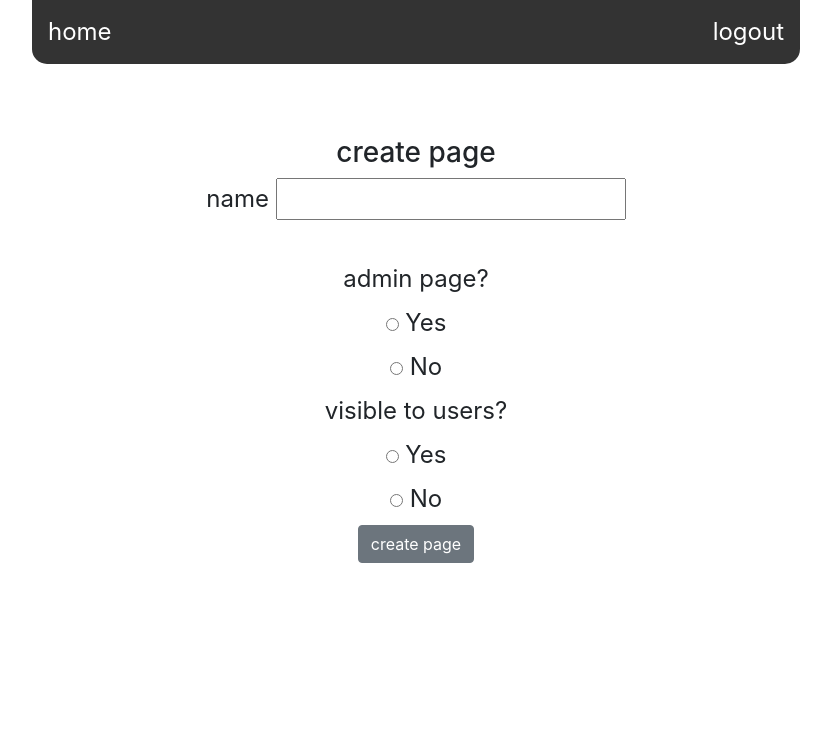
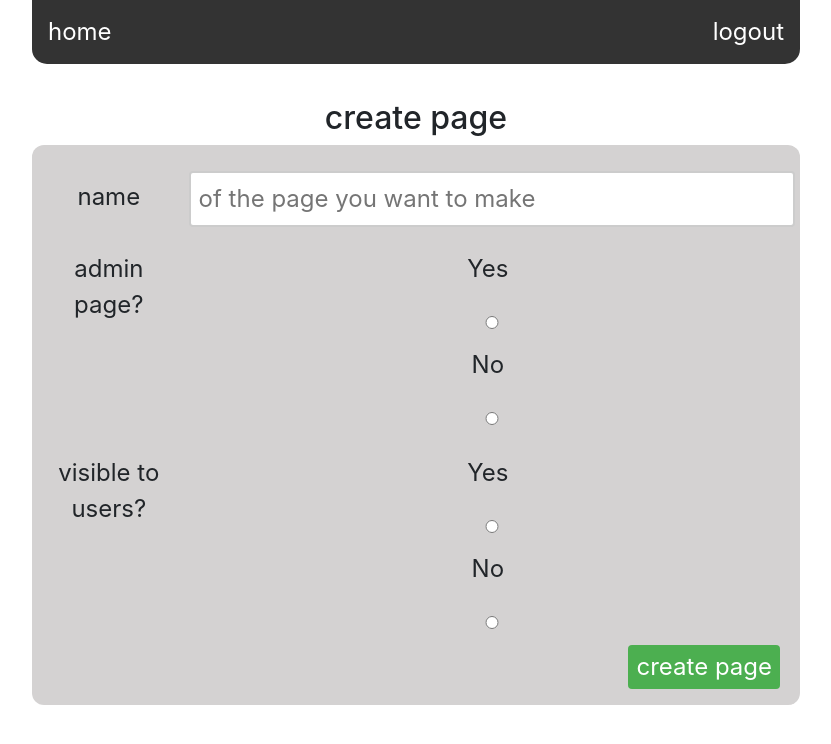
Before and after one commit to Acnologia-RG/FDVR, a PHP site: page /admin/showCreatePage in a window 1280 px wide. Shown: the top 744 px of the page, without its empty margins (224-1055 px from the left). Run offline with PHP 8.4, Linux system fonts and the light colour scheme; the visitor is signed in with stand-in values (Sample User, id 1); data that the repository does not hold is empty.

Commit message:
content page now shows the requested content
fixed the spacing of my code a bit
removed all <br> and just used CSS to get that little bit of space everywhere

worked a lot on CSS to make the forms look better
still need to fix the create page radio boxes

```diff
--- a/model/adminModel.php
+++ b/model/adminModel.php
@@ -3,7 +3,8 @@ function getParagraph($id)
 {
 	// gets all the paragraph data from the database
 	$db = openDatabaseConnection();
-	$sql = "SELECT * FROM `paragraphs` WHERE `ID` = :id";
+	$sql = "SELECT * FROM `paragraphs`
+	WHERE `ID` = :id";
 
 	$query = $db->prepare($sql);
 	$query->execute();
@@ -17,7 +18,8 @@ function getParagraph($id)
 function createNewPage()
 {
 	// puts the new page data into the database
-	$sql = "INSERT INTO `pages`(`name`, `admin`, `visible`) VALUES (:name, :admin, :visible)";
+	$sql = "INSERT INTO `pages`(`name`, `admin`, `visible`)
+	VALUES (:name, :admin, :visible)";
 
 	$query = $db->prepare($sql);
 	$query->execute(array(
@@ -30,7 +32,22 @@ function createNewPage()
 	return TRUE;
 	exit();
 }
-function createNewParagraph()
+function createNewParagraph($page_id, $title, $content, $order_index, $paragraph_visible)
 {
+	// puts the new paragraph data into the database
+	$sql = "INSERT INTO `paragraphs`(`page_id`, `title`, `content`, `order_index`, `paragraph_visible`)
+	VALUES (:page_id, :title, :content, :order_index, :paragraph_visible)";
 
+	$query = $db->prepare($sql);
+	$query->execute(array(
+		":page_id" => $page_id,
+		":title" => $title,
+		":content" => $content,
+		":order_index" => $order_index,
+		":paragraph_visible" => $paragraph_visible
+	));
+	$db = null;
+
+	return TRUE;
+	exit();
 }
--- a/model/fdvrModel.php
+++ b/model/fdvrModel.php
@@ -24,7 +24,8 @@ function registerModel($name, $password, $confirm_password)
 	}
 
 	$db = openDatabaseConnection();
-	$sql = "SELECT * FROM `users` where `name` =:name LIMIT 1";
+	$sql = "SELECT * FROM `users`
+	WHERE `name` =:name LIMIT 1";
 
 	$query = $db->prepare($sql);
 	$query->execute(array(
@@ -38,7 +39,8 @@ function registerModel($name, $password, $confirm_password)
 		exit();
 	}
 	// puts your username and password into the database
-	$sql = "INSERT INTO `users`(`name`, `password`) VALUES (:name, sha1(:password))";
+	$sql = "INSERT INTO `users`(`name`, `password`)
+	VALUES (:name, sha1(:password))";
 
 	$query = $db->prepare($sql);
 	$query->execute(array(
@@ -61,7 +63,8 @@ function loginModel($name, $password)
 
 	// grabs the data from the user of the given username if there is one
 	$db = openDatabaseConnection();
-	$sql = "SELECT * FROM `users` WHERE `name` = :name LIMIT 1";
+	$sql = "SELECT * FROM `users`
+	WHERE `name` = :name LIMIT 1";
 
 	$query = $db->prepare($sql);
 	$query->execute(array(
@@ -94,7 +97,8 @@ function getContent($id)
 	$db = openDatabaseConnection();
 	$sql = "SELECT * FROM `pages`
 	left JOIN `paragraphs` ON `pages`.`ID` = `paragraphs`.`page_id`
-	WHERE `pages`.`ID` = :id";
+	WHERE `pages`.`ID` = :id
+	ORDER BY `paragraphs`.`order_index`";
 
 	$query = $db->prepare($sql);
 	$query->execute(array(
--- a/public/css/style.css
+++ b/public/css/style.css
@@ -1,10 +1,10 @@
-body {
+body{
 	margin : 0 auto;
 	width : 60%;
 	font-size: x-large;
 	text-align: center;
 }
-ul {
+ul{
 	list-style-type: none;
 	margin: 0;
 	padding: 0;
@@ -12,21 +12,69 @@ ul {
 	background-color: #333;
 	border-radius: 0 0 15px 15px;
 }
-li {
+li{
 	float: left;
 }
-li a {
+li a{
 	display: block;
 	color: white;
 	text-align: center;
 	padding: 14px 16px;
 	text-decoration: none;
 }
-li a:hover {
+li a:hover{
 	background-color: #111;
 	text-decoration: none;
 	color: #6967ff;
 }
 nav>ul>li:last-child {
-    float: right
+	float: right
 }
+nav{
+	margin-bottom: 35px;
+}
+section{
+	margin-bottom: 75px;
+}
+section>form{
+	border-radius: 12px;
+	background-color: #d4d2d2;
+	padding: 20px 20px 60px 20px;
+}
+input[type=text], input[type=number], input[type=radio], input[type=password], select, textarea{
+	width: 100%;
+	padding: 8px;
+	border: 2px solid #ccc;
+	border-radius: 4px;
+	resize: vertical;
+}
+textarea{
+	height: 250px;
+}
+label{
+	padding: 8px 8px 8px 0;
+	display: inline-block;
+}
+input[type=submit]{
+	background-color: #4CAF50;
+	color: white;
+	padding: 4px 8px;
+	border: none;
+	border-radius: 4px;
+	cursor: pointer;
+	float: right;
+}
+input[type=submit]:hover{
+	background-color: #45a049;
+}
+.col-20{
+	float: left;
+	width: 20%;
+	margin: 6px 0px;
+}
+.col-80{
+	float: left;
+	width: 80%;
+	margin: 6px 0px;
+	border-radius: 4px;
+}
--- a/templates/header.php
+++ b/templates/header.php
@@ -28,4 +28,3 @@
 			<?php } ?>
 		</ul>
 	</nav>
-	<br><br>
--- a/view/create.php
+++ b/view/create.php
@@ -1,52 +1,103 @@
 <section>
-	<h3>create page</h3>
+	<h2>create page</h2>
 	<form action="<?= URL ?>admin/createPageControl" method='POST'>
+	<div class="row">
+		<div class="col-20">
 			<label for="name">name</label>
-	<input class="text" type="text" min="2" maxlength="30" size="18" required name="name">
-	<br><br>
+		</div>
+		<div class="col-80">
+			<input class="text" type="text" min="2" maxlength="30" required name="name"
+			placeholder="of the page you want to make">
+		</div>
+	</div>
 
-	<label for="admin">admin page?</label><br>
+	<div class="row">
+		<div class="col-20">
+			<label for="admin">admin page?</label>
+		</div>
+		<div class="col-80">
+			<label for="1">Yes</label>
 			<input type="radio" name="admin" required value="1">
-	<label for="1">Yes</label><br>
+			<br>
+			<label for="0">No</label>
 			<input type="radio" name="admin" value="0">
-	<label for="0">No</label><br>
+		</div>
+	</div>
 
-	<label for="visible">visible to users?</label><br>
+	<div class="row">
+		<div class="col-20">
+			<label for="visible">visible to users?</label>
+		</div>
+		<div class="col-80">
+			<label for="1">Yes</label>
 			<input type="radio" name="visible" required value="1">
-	<label for="1">Yes</label><br>
+			<br>
+			<label for="0">No</label>
 			<input type="radio" name="visible" value="0">
-	<label for="0">No</label><br>
-
-	<input class="btn btn-secondary" type="submit" value="create page">
+		</div>
+	</div>
+	<input type="submit" value="create page">
 	</form>
 </section>
 
 <?php if (!$pages == NULL) { ?>
 <section>
-	<h3>create paragraph</h3>
+	<h2>create paragraph</h2>
 	<form action="<?= URL ?>admin/createParagraphControl" method='POST'>
+	<div class="row">
+		<div class="col-20">
 			<label for="page_id">belongs to what page?</label>
+		</div>
+		<div class="col-80">
 		<select required name="page_id">
 			<?php foreach ($pages as $page) { ?>
 			<option value="<?= $page["ID"] ?>"><?= $page["name"] ?></option>
-	<?php } ?></select><br>
+			<?php } ?></select>
+		</div>
+	</div>
 
+	<div class="row">
+		<div class="col-20">
 			<label for="title">title</label>
-	<input class="text" type="text" min="2" maxlength="30" size="18" required name="title"><br>
+		</div>
+		<div class="col-80">
+			<input class="text" type="text" min="2" maxlength="80" required name="title"
+			placeholder="of the paragraph">
+		</div>
+	</div>
 
+	<div class="row">
+		<div class="col-20">
 			<label for="context">context</label>
-	<textarea min="2" maxlength="30" size="18" required name="context"></textarea><br>
+		</div>
+		<div class="col-80">
+			<textarea min="2" required name="context"
+			placeholder=""></textarea>
+		</div>
+	</div>
 
+	<div class="row">
+		<div class="col-20">
 			<label for="order_index">order_index</label>
-	<input class="text" type="number" min="1" required name="order_index"><br>
+		</div>
+		<div class="col-80">
+			<input class="text" type="number" min="1" required name="order_index">
+		</div>
+	</div>
 
-	<label for="visible">visible to users?</label><br>
-	<input type="radio" name="visible" required value="1">
-	<label for="1">Yes</label><br>
-	<input type="radio" name="visible" value="0">
-	<label for="0">No</label><br>
-
-	<input class="btn btn-secondary" type="submit" value="create paragraph">
+	<div class="row">
+		<div class="col-20">
+			<label for="visible">visible to users?</label>
+		</div>
+		<div class="col-80">
+			<label for="1">Yes</label>
+			<input type="radio" name="visible" required value="1"></input>
+			<br>
+			<label for="0">No</label>
+			<input type="radio" name="visible" value="0"></input>
+		</div>
+	</div>
+	<input type="submit" value="create paragraph">
 	</form>
 </section>
 <?php } ?>
```
Also changed, not shown: view/content.php (+9 -6 lines), view/registerAndLogin.php (+45 -11 lines). Lines whose indentation alone changed are shown as unchanged.
